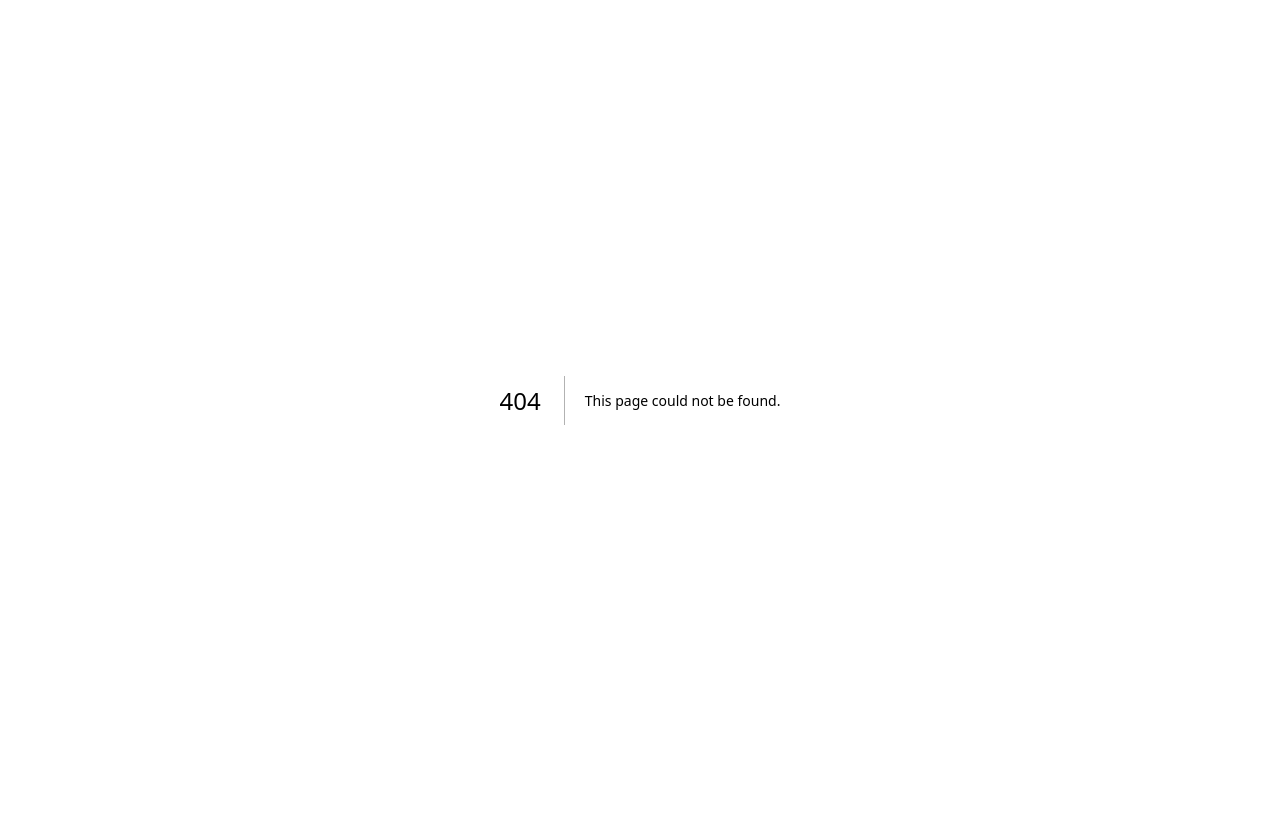
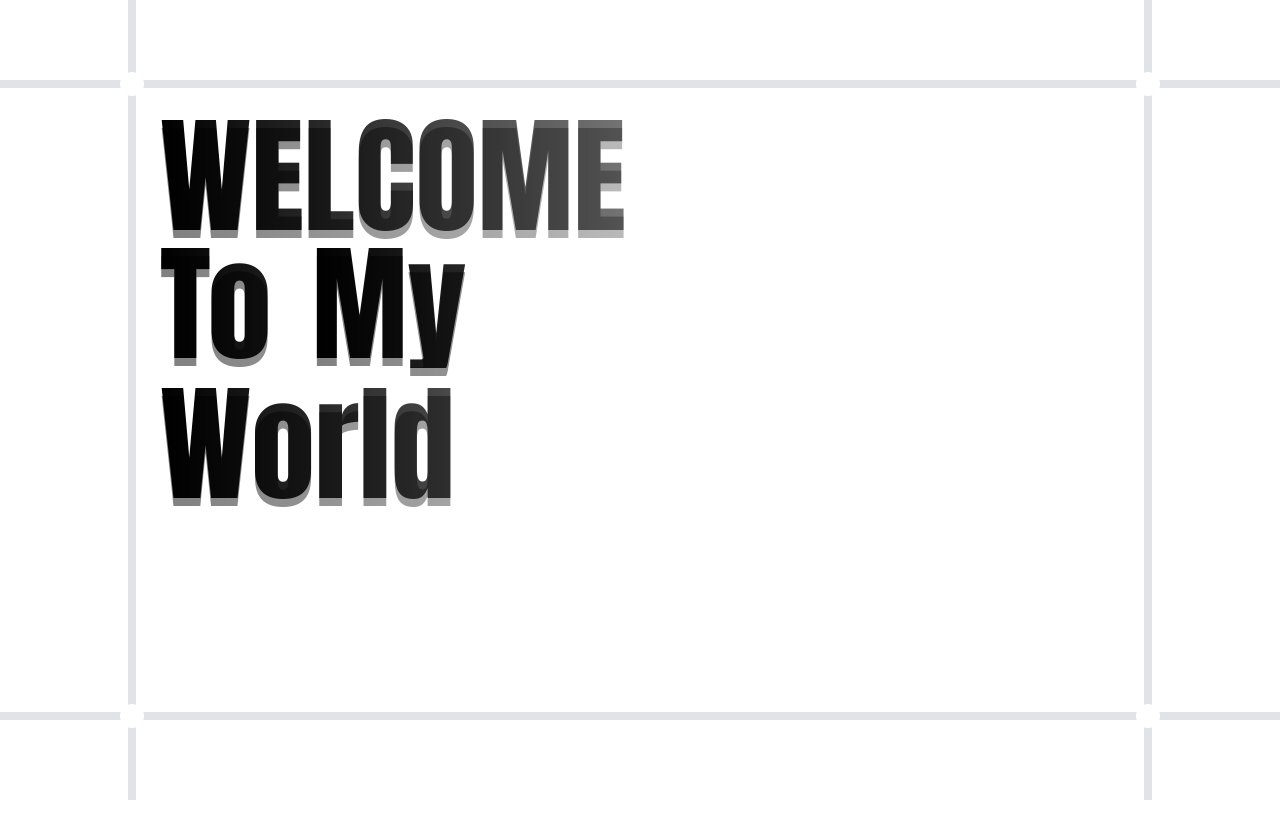
Before and after one commit to ariankheradmand/GSAP-Practice, a Next.js app: page /BackGroundPath in a window 1280 px wide. Before the commit this address had no page. Shown: the top 838 px of the page. Before the commit the page ends 800 px from the top, so only its background shows below. Built offline with nearby package versions, Linux system fonts and the light colour scheme.

Commit message:
making cool background

```diff
--- /dev/null
+++ b/app/BackGroundPath/page.js
@@ -0,0 +1,76 @@
+"use client";
+
+import BackGroundPath from "@/components/BackGroundPath";
+import BGPNavBar from "@/components/BGPNavBar";
+import { useGSAP } from "@gsap/react";
+import gsap from "gsap";
+
+function page() {
+  useGSAP(() => {
+    gsap.fromTo(
+      ".BackGroundOpening",
+      {
+        scale: 0,
+      },
+      {
+        scale: 1500,
+        duration: 0.8,
+        ease: "power1.in",
+      }
+    );
+    gsap.fromTo(
+      ".OpeningText",
+      {
+        opacity: 0,
+        width: "0px",
+      },
+      {
+        stagger: 0.5,
+        opacity: 1,
+        duration: 1,
+        delay: 0.9,
+        width: "100%",
+      }
+    );
+  });
+
+  return (
+    <div className="flex items-center justify-center mb-600 ">
+      <BackGroundPath />
+      <BGPNavBar />
+      <div className="text-white h-screen w-full flex items-center justify-center fixed top-0">
+        <div className="w-[80%] h-[80%] overflow-hidden relative flex items-center justify-center ">
+          <div className="BackGroundOpening bg-gradient-to-br from-60% from-white to-white/20 absolute top-0 left-0  w-1 h-1 rounded-full"></div>
+          <div className="w-full h-full py-8 px-8 ">
+            <div className="text-black z-20 absolute text-6xl md:text-9xl mask-r-from-white  font-Anton OpeningText overflow-hidden">
+              WELCOME
+            </div>
+            <div className="text-black/50 z-20 top-10 absolute text-6xl md:text-9xl mask-r-from-white  font-Anton OpeningText overflow-hidden">
+              WELCOME
+            </div>
+            <div className="text-black z-20 absolute top-40 text-6xl md:text-9xl mask-r-from-white  font-Anton OpeningText overflow-hidden">
+              To
+            </div>
+            <div className="text-black/50 z-20  top-42 absolute text-6xl md:text-9xl mask-r-from-white  font-Anton OpeningText overflow-hidden">
+              To
+            </div>
+            <div className="text-black left-46 z-20 absolute top-40 text-6xl md:text-9xl mask-r-from-white  font-Anton OpeningText overflow-hidden">
+              My
+            </div>
+            <div className="text-black/50 left-46 z-20  top-42 absolute text-6xl md:text-9xl mask-r-from-white  font-Anton OpeningText overflow-hidden">
+              My
+            </div>
+            <div className="text-black z-20 absolute top-75 text-6xl md:text-9xl mask-r-from-white  font-Anton OpeningText overflow-hidden">
+              World
+            </div>
+            <div className="text-black/50 z-20  top-77 absolute text-6xl md:text-9xl mask-r-from-white  font-Anton OpeningText overflow-hidden">
+              World
+            </div>
+          </div>
+        </div>
+      </div>
+    </div>
+  );
+}
+
+export default page;
--- a/app/globals.css
+++ b/app/globals.css
@@ -13,6 +13,7 @@
   --font-mono: var(--font-geist-mono);
   --font-roboto: var(--font-geist-roboto);
   --font-Rubik: var(--font-geist-Rubic);
+  --font-Anton: var(--font-geist-Anton);
   --color-one: #161518;
   --color-two: #bebdc1;
   --color-three: #00a986;
--- a/app/layout.js
+++ b/app/layout.js
@@ -1,4 +1,4 @@
-import { Geist, Geist_Mono , Roboto , Rubik} from "next/font/google";
+import { Geist, Geist_Mono , Roboto , Rubik, Anton} from "next/font/google";
 import "./globals.css";
 
 const geistRubic = Rubik({
@@ -7,6 +7,11 @@ const geistRubic = Rubik({
 });
 const geistSans = Geist({
   variable: "--font-geist-sans",
+  subsets: ["latin"],
+});
+const geistAnton = Anton({
+  variable: "--font-geist-Anton",
+  weight: "400",
   subsets: ["latin"],
 });
 const geistRoboto = Roboto({
@@ -28,7 +33,7 @@ export default function RootLayout({ children }) {
     <html lang="en">
       <body
         suppressHydrationWarning="true"
-        className={` ${geistRoboto.variable} ${geistRubic.variable} font-roboto antialiased`}
+        className={` ${geistRoboto.variable} ${geistRubic.variable} ${geistAnton.variable} font-roboto antialiased`}
       >
         {children}
       </body>
--- /dev/null
+++ b/components/BGPNavBar.js
@@ -0,0 +1,38 @@
+"use client"
+
+import { useGSAP } from "@gsap/react";
+import gsap from "gsap";
+import React from "react";
+
+function BGPNavBar() {
+  useGSAP(() => {
+    gsap.fromTo(
+      ".main",
+      {
+        borderRadius: "100%",
+        rotate:0,
+        top:0,
+        height: "0px",
+        width: "0px",
+      },
+      {
+        borderRadius: "0%",
+        duration: 2,
+        rotate:360,
+        top: "30%",
+        height: "30px",
+        width: "30px",
+        ease: "elastic"
+      }
+    );
+    gsap.to(".main" , {scale: 100 , delay: 2.1,})
+  }, []);
+
+  return (
+    <div className="w-[80%] h-[10%]  fixed flex justify-center z-10 top-0 overflow-hidden">
+      <div className="main  bg-white absolute"></div>
+    </div>
+  );
+}
+
+export default BGPNavBar;
--- /dev/null
+++ b/components/BackGroundPath.js
@@ -0,0 +1,109 @@
+"use client";
+
+import { useGSAP } from "@gsap/react";
+import ScrollTrigger from "gsap/ScrollTrigger";
+import gsap from "gsap";
+import React from "react";
+
+function BackGroundPath() {
+  gsap.registerPlugin(ScrollTrigger);
+
+  useGSAP(() => {
+    gsap.utils.toArray(".dots").forEach((dot, i) => {
+      gsap.to(dot, {
+        backgroundColor: "#51a2ff",
+        scrollTrigger: {
+          trigger: ".scroll-container",
+          start: () => `${i * 25}% top`, // 0%, 25%, 50%, 75%
+          end: () => `${(i + 1) * 25}% top`,
+          toggleActions: "play none none reverse", // turn blue on enter, back to white on reverse
+        },
+      });
+    });
+    gsap.fromTo(
+      ".vertical",
+      {
+        height: "-20%",
+      },
+      {
+        stagger: 0.3,
+        duration: 1,
+        height: "100%",
+        ease: "power1",
+      }
+    );
+    gsap.fromTo(
+      ".vertical-cover",
+      { height: "0%" },
+      {
+        height: "100%",
+        ease: "none",
+        scrollTrigger: {
+          trigger: ".scroll-container",
+          start: "top top",
+          end: "bottom bottom",
+          scrub: true,
+        },
+      }
+    );
+    gsap.fromTo(
+      ".horizontal-cover",
+      { width: "0%" },
+      {
+        width: "100%",
+        ease: "none",
+        scrollTrigger: {
+          trigger: ".scroll-container",
+          start: "top top",
+          end: "bottom bottom",
+          scrub: true,
+        },
+      }
+    );
+    gsap.fromTo(
+      ".horizontal",
+      {
+        width: "-20%",
+      },
+      {
+        stagger: 0.3,
+        duration: 1,
+        width: "100%",
+        ease: "power1",
+      }
+    );
+    gsap.fromTo(
+      ".dots",
+      {
+        scale: 0,
+      },
+      {
+        stagger: 0.3,
+        duration: 1.5,
+        scale: 3,
+      }
+    );
+  }, []);
+
+  return (
+  <div className="fixed w-full h-screen top-0 z-20 scroll-container">
+
+        <div className="vertical bg-gray-400/30 w-2 absolute left-[10%]"></div>
+        <div className="vertical bg-gray-400/30 w-2 absolute right-[10%]"></div>
+        <div className="horizontal h-2 bg-gray-400/30 absolute top-[10%]"></div>
+        <div className="horizontal h-2 bg-gray-400/30 absolute bottom-[10%]"></div>
+
+        <div className="dots w-2 h-2 scale-300 z-10 bg-white rounded-full left-[10%] top-[10%] absolute"></div>
+        <div className="dots w-2 h-2 scale-300 z-10 bg-white rounded-full right-[10%] top-[10%] absolute"></div>
+        <div className="dots w-2 h-2 scale-300 z-10 bg-white rounded-full right-[10%] bottom-[10%] absolute"></div>
+        <div className="dots w-2 h-2 scale-300 z-10 bg-white rounded-full left-[10%] bottom-[10%] absolute"></div>
+
+        <div className="vertical-cover rounded-full bg-blue-400 w-2 absolute left-[10%] "></div>
+        <div className="vertical-cover rounded-full bg-blue-400 w-2 absolute right-[10%] "></div>
+        <div className="horizontal-cover h-2 rounded-full bg-blue-400 absolute top-[10%] "></div>
+        <div className="horizontal-cover h-2 rounded-full bg-blue-400 absolute bottom-[10%] "></div>
+      </div>
+  );
+}
+
+export default BackGroundPath;
```
